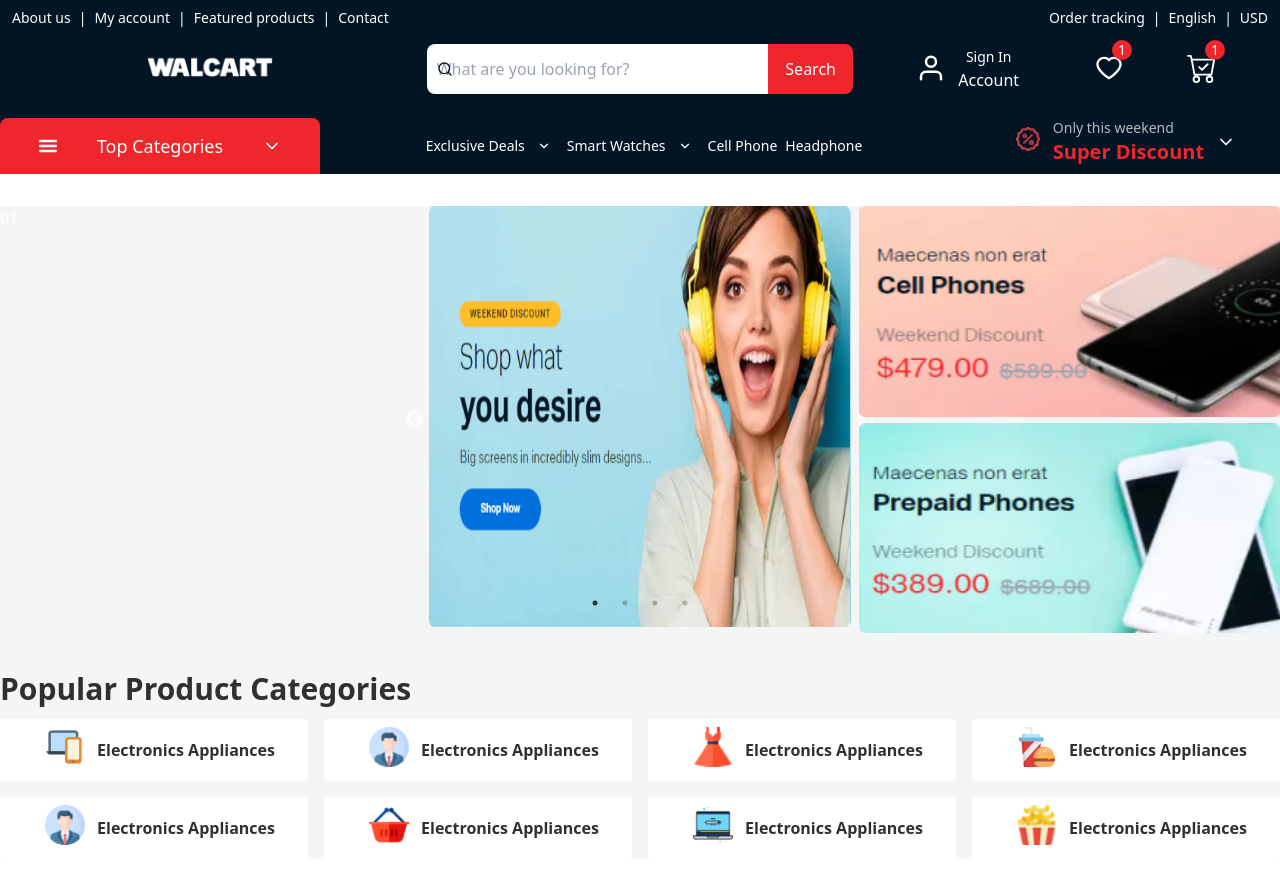
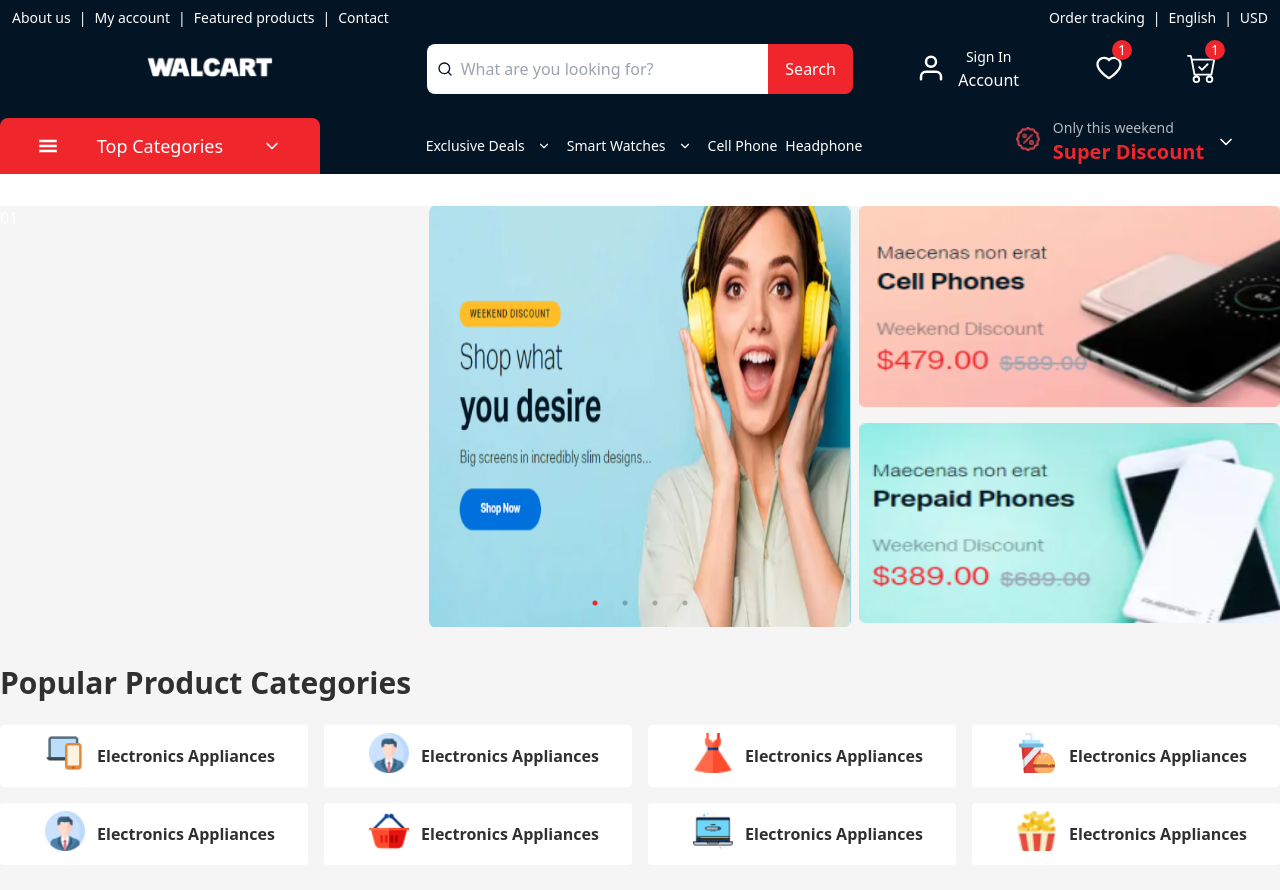
Before and after one commit to juniorEdris/Frontend.Welcart.Ecommerce, a Next.js app: page / in a window 1280 px wide. Shown: the top 890 px of the page. Before the commit the page ends 859 px from the top, so only its background shows below. Built offline with nearby package versions, Linux system fonts and the light colour scheme.

Commit message:
updated css and slick slider section

```diff
--- a/components/CategorySection.js
+++ b/components/CategorySection.js
@@ -2,8 +2,10 @@ import Image from "next/image";
 
 const ProductCategory = () => {
   return (
-    <div className="primary-dark-font px-2 md:p-0">
-      <h1 className="text-3xl font-bold mb-3">Popular Product Categories</h1>
+    <div className="primary-dark-font px-2 md:p-0 mb-5">
+      <h1 className="text-2xl md:text-3xl font-bold mb-6">
+        Popular Product Categories
+      </h1>
       <div className="grid grid-cols-2 md:grid-cols-4 gap-4">
         <div className="flex items-center justify-center light-bg py-2 rounded cursor-pointer">
           <div className="mx-3">
--- a/components/Hero.js
+++ b/components/Hero.js
@@ -3,26 +3,28 @@ import Slider from "./Slider";
 
 const Hero = () => {
   return (
-    <div className="grid grid-cols-1 md:grid-cols-3 gap-2 my-8">
+    <div className="grid grid-cols-1 md:grid-cols-3 gap-2 my-4 md:my-8">
       <div className="">01</div>
       <div className="">
         <Slider />
       </div>
       <div className="flex flex-col">
-        <div>
+        <div className="mb-4">
           <Image
             src="/img/add_image01.png"
             alt="slider_image"
-            height="250"
+            height="238"
             width="500"
+            layout="responsive"
           />
         </div>
         <div>
           <Image
             src="/img/add_image02.png"
             alt="slider_image"
-            height="250"
+            height="238"
             width="500"
+            layout="responsive"
           />
         </div>
       </div>
--- a/components/Slider.js
+++ b/components/Slider.js
@@ -14,7 +14,7 @@ const SliderBody = () => {
     speed: 500,
     slidesToShow: 1,
     slidesToScroll: 1,
-    arrow: false,
+    arrows: false,
   };
   return (
     <div>
@@ -26,6 +26,7 @@ const SliderBody = () => {
               alt="slider_image"
               height="500"
               width="500"
+              layout="responsive"
             />
           </div>
         ))}
--- a/components/SubPages.js
+++ b/components/SubPages.js
@@ -22,7 +22,7 @@ const SubPage = () => {
         </div>
       </div>
       <div className="md:col-start-2 col-span-2 flex items-center justify-center">
-        <ul className="flex items-center justify-center sub_category text-sm">
+        <ul className="flex items-center justify-center sub_category text-sm mb-2 md:mb-0">
           <li className="flex items-center justify-center">
             <Link href="/">Exclusive Deals</Link>
             <span className="ml-3">
--- a/pages/_app.js
+++ b/pages/_app.js
@@ -4,7 +4,6 @@ import store from "../store";
 import "../styles/globals.css";
 import "slick-carousel/slick/slick.css";
 import "slick-carousel/slick/slick-theme.css";
-// import "bootstrap/dist/css/bootstrap.min.css";
 
 function MyApp({ Component, pageProps }) {
   return (
--- a/styles/Header.module.css
+++ b/styles/Header.module.css
@@ -3,9 +3,8 @@
 }
 
 .search_bar input[type='text'] {
-  padding: 8px !important;
+  padding: 8px 8px 8px 34px!important;;
   color: var(--dark);
-  padding-left: 10px !important;
 }
 
 .search_icon {
--- a/styles/Home.module.css
+++ b/styles/Home.module.css
@@ -1,4 +1,4 @@
 .main{
-  min-height: 80vh;
+  min-height: 110vh;
   background-color: var(--primary-bg);
 }
--- a/styles/globals.css
+++ b/styles/globals.css
@@ -610,40 +610,38 @@ video {
   margin-right: 0.75rem;
 }
 
+.my-4 {
+  margin-top: 1rem;
+  margin-bottom: 1rem;
+}
+
 .mx-auto {
   margin-left: auto;
   margin-right: auto;
 }
 
-.my-10 {
-  margin-top: 2.5rem;
-  margin-bottom: 2.5rem;
-}
-
-.my-5 {
-  margin-top: 1.25rem;
+.mb-5 {
   margin-bottom: 1.25rem;
 }
 
-.my-8 {
-  margin-top: 2rem;
-  margin-bottom: 2rem;
+.mb-6 {
+  margin-bottom: 1.5rem;
+}
+
+.mb-4 {
+  margin-bottom: 1rem;
 }
 
 .mb-3 {
   margin-bottom: 0.75rem;
 }
 
-.mb-4 {
-  margin-bottom: 1rem;
+.mb-2 {
+  margin-bottom: 0.5rem;
 }
 
 .ml-3 {
   margin-left: 0.75rem;
-}
-
-.mb-2 {
-  margin-bottom: 0.5rem;
 }
 
 .mr-3 {
@@ -776,14 +774,19 @@ video {
   text-align: right;
 }
 
-.text-3xl {
-  font-size: 1.875rem;
-  line-height: 2.25rem;
+.text-2xl {
+  font-size: 1.5rem;
+  line-height: 2rem;
 }
 
 .text-base {
   font-size: 1rem;
   line-height: 1.5rem;
+}
+
+.text-3xl {
+  font-size: 1.875rem;
+  line-height: 2.25rem;
 }
 
 .text-sm {
@@ -867,9 +870,19 @@ body {
   bottom: 20px !important;
 }
 
+.slick-dots li.slick-active button:before{
+  color: var(--danger-color)!important;
+  opacity:1 !important;
+}
+
 @media (min-width: 768px) {
   .md\:col-start-2 {
     grid-column-start: 2;
+  }
+
+  .md\:my-8 {
+    margin-top: 2rem;
+    margin-bottom: 2rem;
   }
 
   .md\:mb-0 {
@@ -904,4 +917,9 @@ body {
     padding-left: 0px;
     padding-right: 0px;
   }
+
+  .md\:text-3xl {
+    font-size: 1.875rem;
+    line-height: 2.25rem;
+  }
 }
--- a/styles/index.css
+++ b/styles/index.css
@@ -38,3 +38,7 @@ body {
 .slick-dots{
   bottom: 20px !important;
 }
+.slick-dots li.slick-active button:before{
+  color: var(--danger-color)!important;
+  opacity:1 !important;
+}
```
Also changed, not shown: 1 other file (tests, documents, lock files or other folders).
